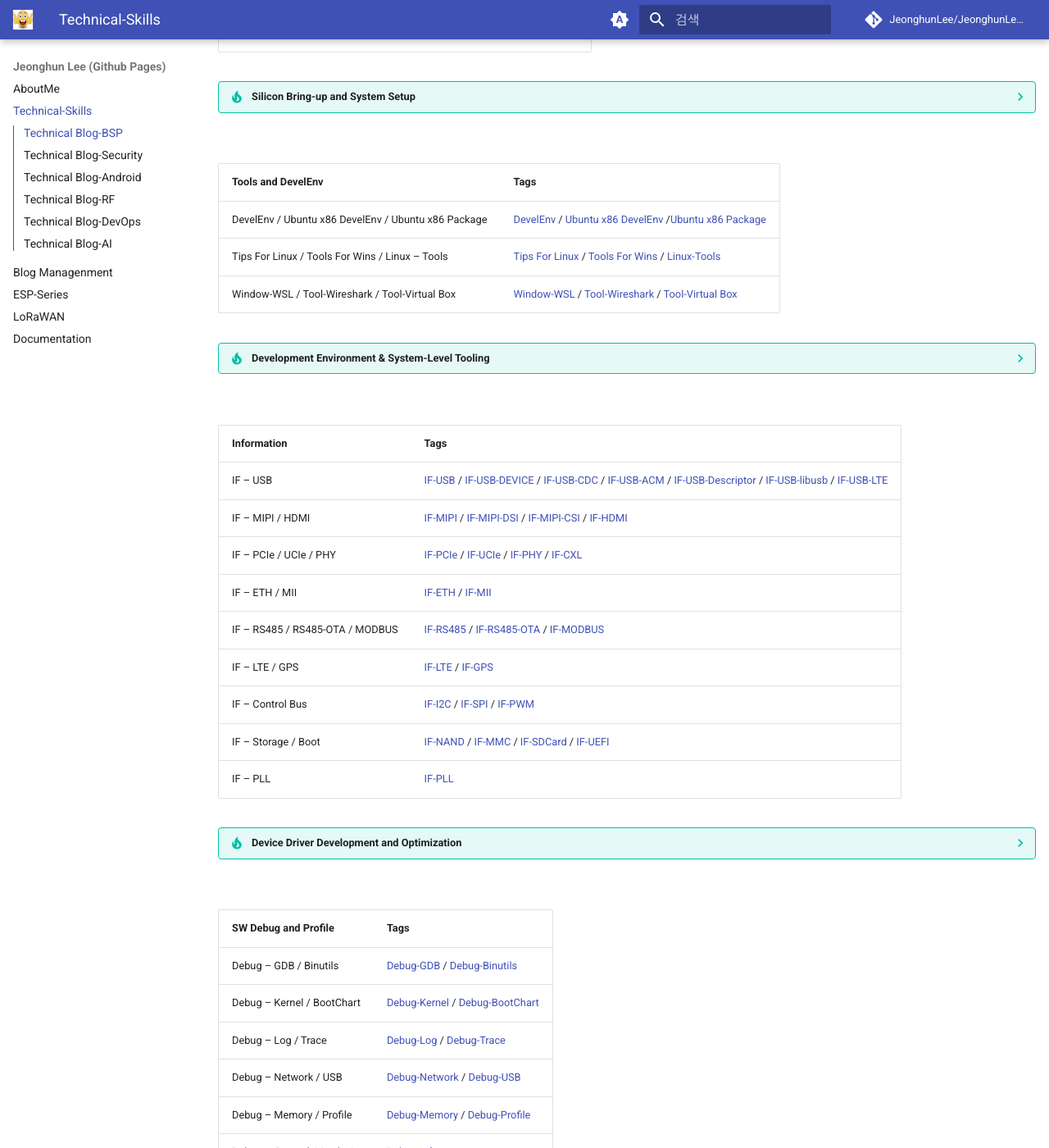
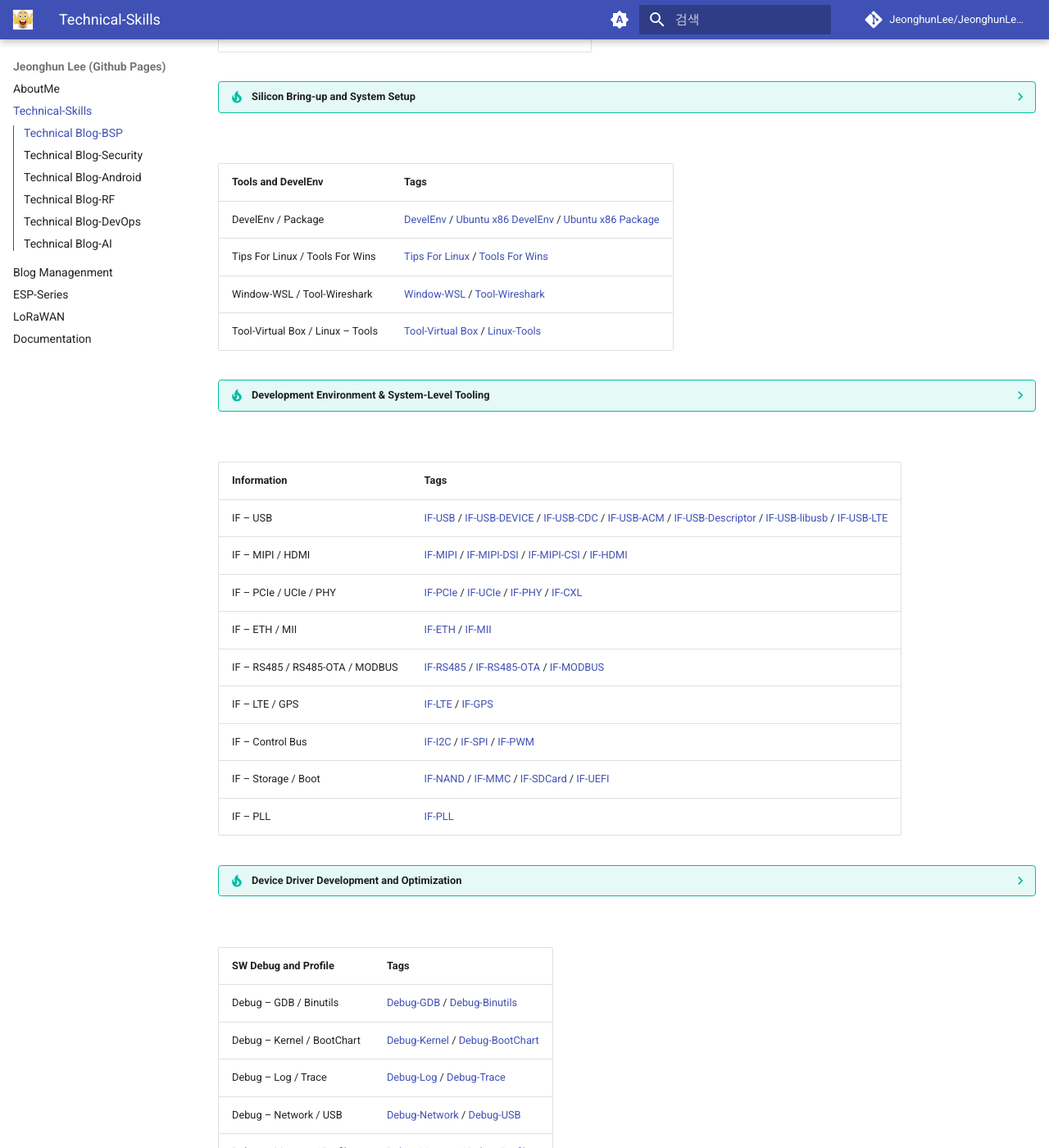
Before and after one commit to JeonghunLee/JeonghunLee.github.io, an MkDocs documentation site: the page built from docs/project_technical_skills.md, in a window 1280 px wide and 1400 px high, scrolled down 1660 px. Shown: the whole window at 82% size. Built offline with MkDocs 1.6.1 and Material for MkDocs 9.7.7, drawn with Linux system fonts in a browser that asks for light colours; comment, search, counter and statistics services are not loaded; some of the changed text lies outside the part shown.

Commit message:
update it

```diff
--- a/docs/project_technical_skills.md
+++ b/docs/project_technical_skills.md
@@ -75,9 +75,10 @@ Generally based on Linux
 
 | Tools and DevelEnv   | Tags |
 | ------------- | -----|
-| DevelEnv / Ubuntu x86 DevelEnv / Ubuntu x86 Package | [DevelEnv](https://ahyuo79.blogspot.com/search/label/DevelEnv) / [Ubuntu x86 DevelEnv](https://ahyuo79.blogspot.com/search/label/Ubuntu%20x86%20DevelEnv) /[Ubuntu x86 Package](https://ahyuo79.blogspot.com/search/label/Ubuntu%20x86%20Package) |
-| Tips For Linux / Tools For Wins / Linux – Tools  | [Tips For Linux](https://ahyuo79.blogspot.com/search/label/Tips%20For%20Linux) / [Tools For Wins](https://ahyuo79.blogspot.com/search/label/Tools%20For%20Wins) / [Linux-Tools](https://ahyuo79.blogspot.com/search/label/Linux-Tools) |
-| Window-WSL / Tool-Wireshark / Tool-Virtual Box | [Window-WSL](https://ahyuo79.blogspot.com/search/label/Window-WSL) / [Tool-Wireshark](https://ahyuo79.blogspot.com/search/label/Tool-Wireshark) / [Tool-Virtual Box](https://ahyuo79.blogspot.com/search/label/Tool-Virtual%20Box) |
+| DevelEnv / Package | [DevelEnv](https://ahyuo79.blogspot.com/search/label/DevelEnv) / [Ubuntu x86 DevelEnv](https://ahyuo79.blogspot.com/search/label/Ubuntu%20x86%20DevelEnv) / [Ubuntu x86 Package](https://ahyuo79.blogspot.com/search/label/Ubuntu%20x86%20Package) |
+| Tips For Linux / Tools For Wins | [Tips For Linux](https://ahyuo79.blogspot.com/search/label/Tips%20For%20Linux) / [Tools For Wins](https://ahyuo79.blogspot.com/search/label/Tools%20For%20Wins)  |
+| Window-WSL / Tool-Wireshark  | [Window-WSL](https://ahyuo79.blogspot.com/search/label/Window-WSL) / [Tool-Wireshark](https://ahyuo79.blogspot.com/search/label/Tool-Wireshark)  |
+| Tool-Virtual Box  / Linux – Tools  |  [Tool-Virtual Box](https://ahyuo79.blogspot.com/search/label/Tool-Virtual%20Box) / [Linux-Tools](https://ahyuo79.blogspot.com/search/label/Linux-Tools) |
 
 ??? tip "Development Environment & System-Level Tooling"
     This section covers practical development environments and tools
```
Also changed, not shown: other parts of docs/project_technical_skills.md (+2 -2 lines).
